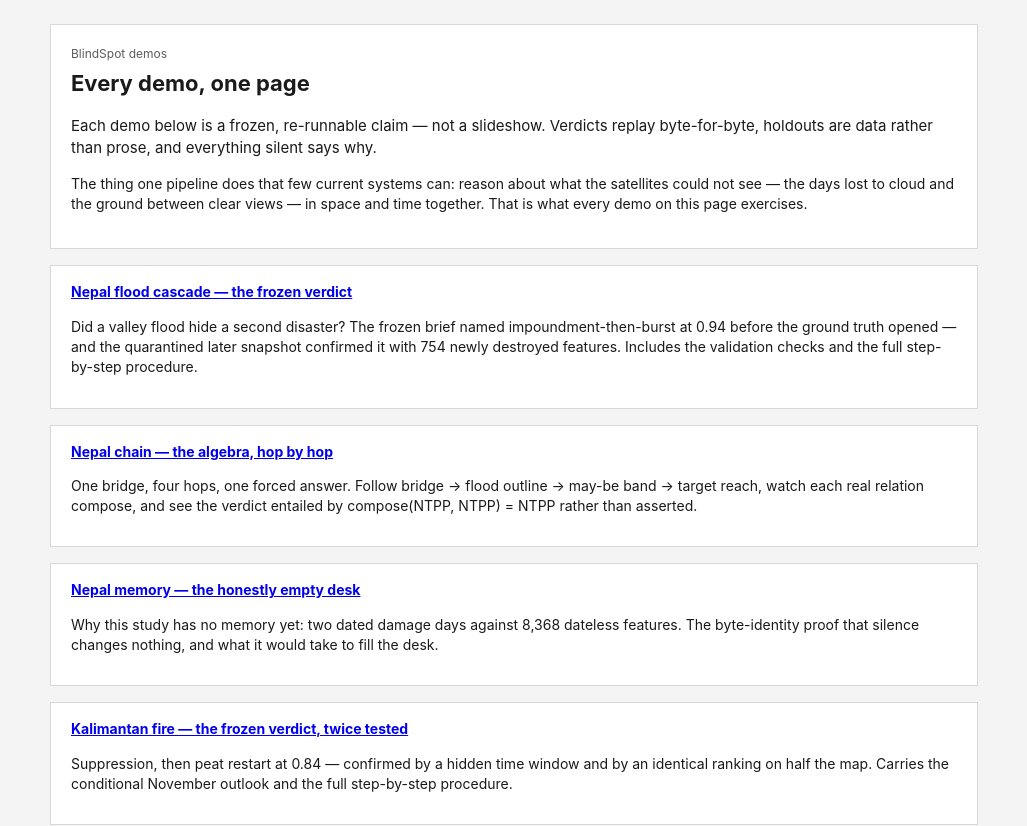
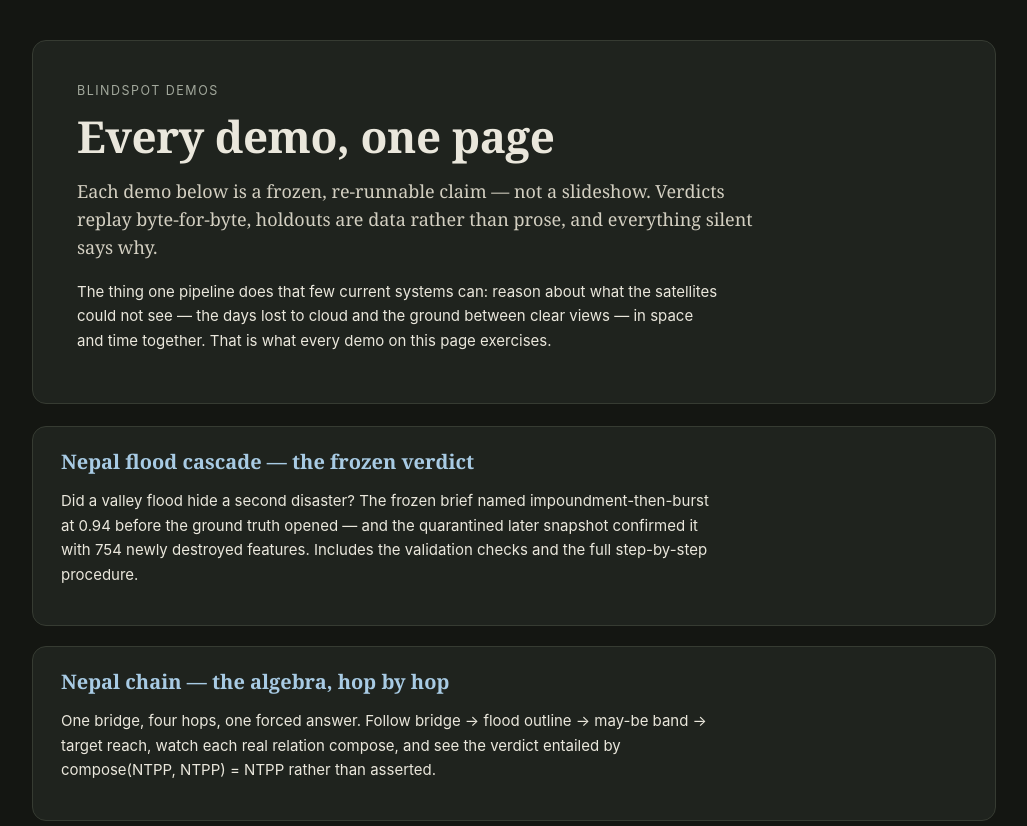
Before and after one commit to saketkunwar/blindspot, a Next.js app in the folder web/: page /demos in a window 1280 px wide. Shown: the top 826 px of the page, without its empty margins (126-1153 px from the left). Built offline with nearby package versions, Linux system fonts and the light colour scheme.

Commit message:
Showcase restyle, dark theme: editorial serif voice, per-demo accents, dark maps

```diff
--- a/web/app/demo/fire-study/memory/page.js
+++ b/web/app/demo/fire-study/memory/page.js
@@ -18,8 +18,8 @@ export default function FireMemoryDemo() {
       .catch((e) => setError(`API unreachable: ${e.message}`));
   }, []);
 
-  if (error) return <main className="demo"><p className="meta">{error}</p></main>;
-  if (!brief || !asOf) return <main className="demo"><p className="meta">Loading demo…</p></main>;
+  if (error) return <main className="demo demo-fire"><p className="meta">{error}</p></main>;
+  if (!brief || !asOf) return <main className="demo demo-fire"><p className="meta">Loading demo…</p></main>;
 
   const d = brief.data;
   const ms = d.memory_status;
@@ -31,7 +31,7 @@ export default function FireMemoryDemo() {
   const edgeMax = Math.max(Math.abs(nt.null_edge), Math.abs(nt.signal_edge));
 
   return (
-    <main className="demo">
+    <main className="demo demo-fire">
       <header className="hero">
         <p className="eyebrow">BlindSpot demo · the system&apos;s memory <span className="mode">{brief.mode}</span></p>
         <h1>What the system remembers — and what it refuses to claim</h1>
--- a/web/app/demo/fire-study/page.js
+++ b/web/app/demo/fire-study/page.js
@@ -23,8 +23,8 @@ export default function FireStudyDemo() {
     getDemo2Fire().then((m) => setMem(m)).catch(() => {});
   }, []);
 
-  if (error) return <main className="demo"><p className="meta">{error}</p></main>;
-  if (!brief) return <main className="demo"><p className="meta">Loading demo…</p></main>;
+  if (error) return <main className="demo demo-fire"><p className="meta">{error}</p></main>;
+  if (!brief) return <main className="demo demo-fire"><p className="meta">Loading demo…</p></main>;
 
   const d = brief.data;
   const facts = Object.entries(d.ledger.facts);
@@ -38,7 +38,7 @@ export default function FireStudyDemo() {
   ];
 
   return (
-    <main className="demo">
+    <main className="demo demo-fire">
       <header className="hero">
         <p className="eyebrow">BlindSpot demo · pre-cutoff autoinsight <span className="mode">{brief.mode}</span></p>
         <h1>Peatland fires: what the pre-cutoff evidence supports</h1>
--- a/web/app/demo/nepal-cascade/chain/page.js
+++ b/web/app/demo/nepal-cascade/chain/page.js
@@ -22,14 +22,14 @@ export default function ChainDemo() {
       .catch((e) => setError(`API unreachable: ${e.message}`));
   }, []);
 
-  if (error) return <main className="demo"><p className="meta">{error}</p></main>;
-  if (!snap) return <main className="demo"><p className="meta">Loading demo…</p></main>;
+  if (error) return <main className="demo demo-flood"><p className="meta">{error}</p></main>;
+  if (!snap) return <main className="demo demo-flood"><p className="meta">Loading demo…</p></main>;
 
   const d = snap.data;
   const c = d.composition;
 
   return (
-    <main className="demo">
+    <main className="demo demo-flood">
       <header className="hero">
         <p className="eyebrow">BlindSpot demo · the algebra, hop by hop <span className="mode">{snap.mode}</span></p>
         <h1>One bridge, four hops, one forced answer</h1>
--- a/web/app/demo/nepal-cascade/memory/page.js
+++ b/web/app/demo/nepal-cascade/memory/page.js
@@ -13,14 +13,14 @@ export default function NepalMemoryDemo() {
       .catch((e) => setError(`API unreachable: ${e.message}`));
   }, []);
 
-  if (error) return <main className="demo"><p className="meta">{error}</p></main>;
-  if (!brief) return <main className="demo"><p className="meta">Loading demo…</p></main>;
+  if (error) return <main className="demo demo-flood"><p className="meta">{error}</p></main>;
+  if (!brief) return <main className="demo demo-flood"><p className="meta">Loading demo…</p></main>;
 
   const d = brief.data;
   const id = d.identity;
 
   return (
-    <main className="demo">
+    <main className="demo demo-flood">
       <header className="hero">
         <p className="eyebrow">BlindSpot demo · the system&apos;s memory <span className="mode">{brief.mode}</span></p>
         <h1>Why this desk is empty — and why that is the point</h1>
--- a/web/app/demo/nepal-cascade/page.js
+++ b/web/app/demo/nepal-cascade/page.js
@@ -23,8 +23,8 @@ export default function NepalCascadeDemo() {
     getDemo2Nepal().then((m) => setMem(m)).catch(() => {});
   }, []);
 
-  if (error) return <main className="demo"><p className="meta">{error}</p></main>;
-  if (!brief) return <main className="demo"><p className="meta">Loading demo…</p></main>;
+  if (error) return <main className="demo demo-flood"><p className="meta">{error}</p></main>;
+  if (!brief) return <main className="demo demo-flood"><p className="meta">Loading demo…</p></main>;
 
   const d = brief.data;
   const facts = Object.entries(d.ledger.facts);
@@ -38,7 +38,7 @@ export default function NepalCascadeDemo() {
   ];
 
   return (
-    <main className="demo">
+    <main className="demo demo-flood">
       <header className="hero">
         <p className="eyebrow">BlindSpot demo · pre-cutoff autoinsight <span className="mode">{brief.mode}</span></p>
         <h1>Valley survey: what the pre-cutoff evidence supports</h1>
--- a/web/app/demos/page.js
+++ b/web/app/demos/page.js
@@ -40,7 +40,7 @@ const DEMOS = [
 
 export default function DemosIndex() {
   return (
-    <main className="demo">
+    <main className="demo demo-index">
       <header className="hero">
         <p className="eyebrow">BlindSpot demos</p>
         <h1>Every demo, one page</h1>
--- a/web/app/globals.css
+++ b/web/app/globals.css
@@ -1,11 +1,24 @@
+/* BlindSpot showcase theme: an editorial light family for the demo pages.
+   Voice (serif) carries titles and verdicts; the system sans carries body;
+   numbers are always tabular. One accent per demo, spent only on links,
+   numerals that mean something, and data fills — never as decoration. */
 :root {
-  --ink: #1a1a1a;
-  --muted: #5c5c5c;
-  --line: #d8d8d8;
-  --panel: #ffffff;
-  --wash: #f4f4f4;
-  --accent: #0b5cad;
+  --ink: #eae7dc;
+  --ink-soft: #d3cfc1;
+  --muted: #a2a89c;
+  --line: #363b32;
+  --hairline: #2b302a;
+  --panel: #1f231e;
+  --wash: #141612;
+  --tint: #272c25;
+  --accent: #7fb3d5;
+  --accent-ink: #a8cbe4;
+  --serif: Georgia, "Iowan Old Style", "Times New Roman", serif;
+  --sans: -apple-system, BlinkMacSystemFont, "Segoe UI", Helvetica, Arial, sans-serif;
 }
+
+.demo-fire { --accent: #e0703a; --accent-ink: #f09366; }
+.demo-flood { --accent: #3cb8ab; --accent-ink: #7fd4c9; }
 
 * { box-sizing: border-box; }
 
@@ -13,11 +26,16 @@ body {
   margin: 0;
   color: var(--ink);
   background: var(--wash);
-  font-family: -apple-system, BlinkMacSystemFont, "Segoe UI", Helvetica, Arial, sans-serif;
-  font-size: 14px;
-  line-height: 1.45;
+  font-family: var(--sans);
+  font-size: 15px;
+  line-height: 1.65;
 }
 
+a { color: var(--accent-ink); text-underline-offset: 3px; }
+a:hover { color: var(--accent); }
+:focus-visible { outline: 2px solid var(--accent); outline-offset: 2px; }
+
+/* Operator console (working instrument): functional, untouched by theme. */
 .console { display: flex; height: 100vh; }
 .pane { background: var(--panel); overflow-y: auto; padding: 12px; }
 .pane-left { width: 280px; border-right: 1px solid var(--line); }
@@ -31,49 +49,77 @@ h2:first-child { margin-top: 0; }
   border: 1px solid transparent; background: none; cursor: pointer; font-size: 13px;
   border-radius: 4px; }
 .item:hover { background: var(--wash); }
-.item.active { border-color: var(--accent); background: #e9f1f9; }
-.meta { color: var(--muted); font-size: 12px; }
-table.kv { border-collapse: collapse; width: 100%; font-size: 12px; }
-table.kv td { border-top: 1px solid var(--line); padding: 3px 4px; vertical-align: top; }
-table.kv td:first-child { color: var(--muted); width: 40%; }
+.item.active { border-color: var(--accent); background: #2b3540; }
+.meta { color: var(--muted); font-size: 12.5px; }
+table.kv { border-collapse: collapse; width: 100%; font-size: 13px;
+  font-variant-numeric: tabular-nums; }
+table.kv td { border-top: 1px solid var(--hairline); padding: 6px 8px; vertical-align: top; }
+table.kv td:first-child { color: var(--muted); width: 34%; }
 .mode { display: inline-block; font-size: 11px; border: 1px solid var(--line);
-  padding: 1px 6px; border-radius: 3px; color: var(--muted); }
-.demo { max-width: 960px; margin: 0 auto; padding: 24px 16px 64px; background: var(--wash); }
-.hero { background: var(--panel); border: 1px solid var(--line); padding: 20px; margin-bottom: 16px; }
-.hero h1 { font-size: 22px; margin: 6px 0; }
-.lede { font-size: 15px; }
-.demo section { background: var(--panel); border: 1px solid var(--line); padding: 16px 20px; margin-bottom: 16px; }
-.demo section h2 { font-size: 14px; margin: 0 0 10px; }
-.cards { display: grid; grid-template-columns: repeat(auto-fill, minmax(220px, 1fr)); gap: 10px; }
-.card { border: 1px solid var(--line); padding: 10px 12px; background: var(--wash); }
-.bar-row { display: flex; align-items: center; gap: 10px; margin: 6px 0; }
-.bar-label { width: 280px; font-size: 13px; }
-.bar-track { flex: 1; height: 12px; background: var(--wash); border: 1px solid var(--line); }
-.bar-fill { display: block; height: 100%; background: var(--accent); }
-.bar-num { width: 56px; text-align: right; font-size: 12px; color: var(--muted); }
-.mapwrap { position: relative; height: 420px; border: 1px solid var(--line); border-radius: 8px; overflow: hidden; }
+  padding: 1px 8px; border-radius: 999px; color: var(--muted); background: var(--panel); }
+
+/* Demo essay pages */
+.demo { max-width: 1020px; margin: 0 auto; padding: 40px 28px 110px; }
+.hero { background: var(--panel); border: 1px solid var(--line);
+  border-radius: 14px; padding: 40px 44px 34px; margin-bottom: 22px; }
+.hero h1 { font-family: var(--serif); font-weight: 600;
+  font-size: clamp(30px, 4.2vw, 44px); line-height: 1.1;
+  letter-spacing: -0.01em; margin: 10px 0 14px; max-width: 20ch; }
+.lede { font-family: var(--serif); font-size: 18px; line-height: 1.55;
+  color: var(--ink-soft); max-width: 62ch; }
+.hero > p { max-width: 68ch; }
+.demo section { background: var(--panel); border: 1px solid var(--line);
+  border-radius: 14px; padding: 30px 36px; margin-bottom: 20px; }
+.demo section h2 { font-family: var(--serif); font-size: 23px; font-weight: 600;
+  margin: 0 0 14px; letter-spacing: 0; line-height: 1.25; }
+.demo section > p { max-width: 70ch; }
+.demo section strong { color: var(--ink); }
+
+/* Key-number strip: the verdict in figures, tabular and large. */
+.stats { display: grid; grid-template-columns: repeat(auto-fit, minmax(150px, 1fr));
+  gap: 14px; margin: 22px 0 4px; }
+.stat { background: var(--tint); border-radius: 10px; padding: 14px 16px; }
+.stat-num { font-family: var(--serif); font-size: 32px; font-weight: 600;
+  line-height: 1.1; margin: 0 0 4px; font-variant-numeric: tabular-nums; }
+.stat .meta { margin: 0; }
+
+.cards { display: grid; grid-template-columns: repeat(auto-fill, minmax(230px, 1fr)); gap: 12px; }
+.card { border: 1px solid var(--line); border-radius: 10px; padding: 14px 16px; background: var(--tint); }
+.card p { margin: 6px 0; }
+.bar-row { display: flex; align-items: center; gap: 12px; margin: 8px 0; }
+.bar-label { width: 280px; font-size: 13px; font-variant-numeric: tabular-nums; }
+.bar-track { flex: 1; height: 14px; background: var(--wash); border: 1px solid var(--line); border-radius: 3px; }
+.bar-fill { display: block; height: 100%; background: var(--accent); border-radius: 2px; }
+.bar-num { width: 56px; text-align: right; font-size: 12.5px; color: var(--muted);
+  font-variant-numeric: tabular-nums; }
+.mapwrap { position: relative; height: 460px; border: 1px solid var(--line); border-radius: 10px; overflow: hidden; }
 .mapwrap .mapbox { position: absolute; inset: 0; }
 .map-error { position: absolute; top: 8px; left: 8px; background: var(--panel);
-  border: 1px solid var(--line); padding: 6px 10px; z-index: 5; }
+  border: 1px solid var(--line); border-radius: 6px; padding: 6px 10px; z-index: 5; }
 .map-legend { position: absolute; top: 8px; left: 8px; z-index: 4; background: var(--panel);
-  border: 1px solid var(--line); padding: 4px 8px; display: flex; gap: 10px; }
+  border: 1px solid var(--line); border-radius: 999px; padding: 4px 12px; display: flex; gap: 10px; }
 .map-status { position: absolute; bottom: 8px; left: 8px; z-index: 4; background: var(--panel);
-  border: 1px solid var(--line); padding: 2px 8px; margin: 0; }
+  border: 1px solid var(--line); border-radius: 999px; padding: 2px 10px; margin: 0; }
 .linklike { border: none; background: none; cursor: pointer; font-size: inherit;
   color: inherit; padding: 0; text-decoration: underline; }
-.eyebrow { color: var(--muted); font-size: 12px; margin: 0; }
-.counters { display: grid; grid-template-columns: repeat(auto-fill, minmax(160px, 1fr));
-  gap: 10px; margin-bottom: 12px; }
-.counter { border: 1px solid var(--line); background: var(--wash); padding: 10px 12px; }
-.counter-num { font-size: 24px; font-weight: 700; margin: 0 0 2px; }
+.eyebrow { color: var(--muted); font-size: 12.5px; margin: 0 0 4px;
+  letter-spacing: 0.12em; text-transform: uppercase; }
+.eyebrow .mode { text-transform: none; letter-spacing: 0; }
+.counters { display: grid; grid-template-columns: repeat(auto-fill, minmax(170px, 1fr));
+  gap: 12px; margin-bottom: 14px; }
+.counter { border: 1px solid var(--line); border-radius: 10px; background: var(--tint); padding: 14px 16px; }
+.counter-num { font-family: var(--serif); font-size: 30px; font-weight: 600;
+  line-height: 1.1; margin: 0 0 4px; font-variant-numeric: tabular-nums; }
 .counter .meta { margin: 0; }
+
+/* Numbered steps and recall cases: the numeral carries the accent. */
 ol.steps { list-style: none; counter-reset: step; margin: 0; padding: 0;
-  display: grid; grid-template-columns: repeat(auto-fill, minmax(220px, 1fr)); gap: 10px; }
-ol.steps li { counter-increment: step; border: 1px solid var(--line);
-  background: var(--wash); padding: 10px 12px; }
-ol.steps li::before { content: counter(step); display: block; font-size: 20px;
-  font-weight: 700; color: var(--accent); }
-ol.steps p { margin: 4px 0; }
+  display: grid; grid-template-columns: repeat(auto-fill, minmax(230px, 1fr)); gap: 12px; }
+ol.steps li { counter-increment: step; border: 1px solid var(--line); border-radius: 10px;
+  background: var(--tint); padding: 16px 18px; }
+ol.steps li::before { content: counter(step, decimal-leading-zero); display: block;
+  font-family: var(--serif); font-size: 22px; font-weight: 600; color: var(--accent); }
+ol.steps p { margin: 6px 0; }
 .card.quiet { background: var(--panel); }
 .bar-rank { width: 20px; font-weight: 700; color: var(--muted); }
 .legend { display: flex; flex-wrap: wrap; gap: 8px 14px; align-items: center; margin-bottom: 8px; }
@@ -83,3 +129,20 @@ ol.steps p { margin: 4px 0; }
 .legend-float { position: absolute; top: 10px; left: 10px; z-index: 4; margin: 0;
   background: var(--panel); border: 1px solid var(--line); border-radius: 6px;
   padding: 6px 12px; pointer-events: none; max-width: calc(100% - 20px); }
+
+/* Demos index: a table of contents that reads like one. */
+.demo-index section { padding: 22px 28px; }
+.demo-index section h2 { font-size: 20px; }
+.demo-index section a { text-decoration: none; }
+.demo-index section a:hover { text-decoration: underline; }
+
+@media (max-width: 640px) {
+  .demo { padding: 24px 14px 80px; }
+  .hero, .demo section { padding: 24px 20px; border-radius: 10px; }
+  .bar-label { width: 150px; }
+  .mapwrap { height: 320px; }
+}
+
+@media (prefers-reduced-motion: reduce) {
+  *, *::before, *::after { transition: none !important; animation: none !important; }
+}
```
Also changed, not shown: web/app/demo/fire-study/cross-region/page.js (+16 -3 lines), web/app/demo/fire-study/live/page.js (+16 -4 lines), web/components/MapPane.js (+11 -10 lines).
